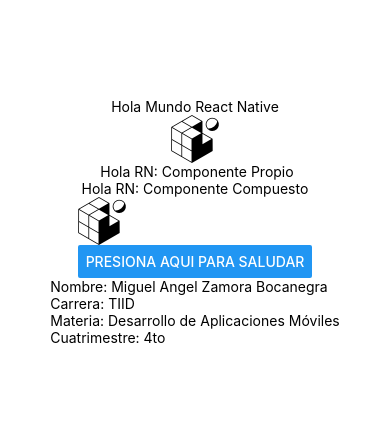
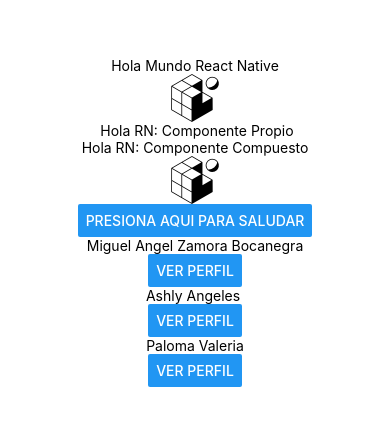
Before and after one commit to 125053740-hash/DAM223, a React Native app in the folder app2/: screen / in a window 390 px wide. Shown: the part 200-626 px from the top of the page. Built offline with nearby package versions, Linux system fonts and the light colour scheme.

Commit message:
Practica 7 props y states

```diff
--- a/app2/App.js
+++ b/app2/App.js
@@ -12,7 +12,28 @@
       <Image source={require('./assets/favicon.png')} />
       <Saludo />
       <Saludo2 />
-      <Perfil />
+      <Perfil
+      nombre= "Miguel Angel Zamora Bocanegra"
+      carrera= "TIID"
+      materia="Movil"
+      cuatri="4to">
+        </Perfil>
+
+        <Perfil
+      nombre= "Ashly Angeles "
+      carrera= "Mecatronica"
+      materia="Movil"
+      cuatri="4to">
+        </Perfil>
+
+      <Perfil
+      nombre= "Paloma Valeria"
+      carrera= "TIID"
+      materia="Movil"
+      cuatri="4to">
+        </Perfil>
+
+
       <StatusBar style="auto" />
     </View>
   );
--- a/app2/components/Perfil.js
+++ b/app2/components/Perfil.js
@@ -1,12 +1,20 @@
-import {Text, View} from 'react-native';
+import { useState } from 'react';
+import {Text, View, Button} from 'react-native';
 
-export const Perfil = () => {
+export const Perfil = ({nombre,carrera,materia,cuatri}) => {
+  const[mostrar,setMostrar]=useState(false);
   return (
-    <View>
-      <Text> Nombre: Miguel Angel Zamora Bocanegra </Text>
-      <Text> Carrera: TIID </Text>
-      <Text> Materia: Desarrollo de Aplicaciones Móviles </Text>
-      <Text> Cuatrimestre: 4to </Text>
-    </View>
+    <>
+
+      <Text> {nombre} </Text>
+      { mostrar &&
+      <>
+      <Text> {carrera} </Text>
+      <Text> {materia} </Text>
+      <Text> {cuatri}</Text>
+      </>
+     }
+     <Button title='Ver perfil' onPress={()=>setMostrar(!mostrar)}></Button>
+    </>
   );
 }
--- a/app2/components/Saludo2.js
+++ b/app2/components/Saludo2.js
@@ -2,10 +2,10 @@
 
 export const Saludo2 = () => {
   return (
-    <View>
+    <>
       <Text> Hola RN: Componente Compuesto </Text>
       <Image source={require('../assets/favicon.png')} />
       <Button title="Presiona aqui para saludar"></Button>
-    </View>
+    </>
   );
 };
```
